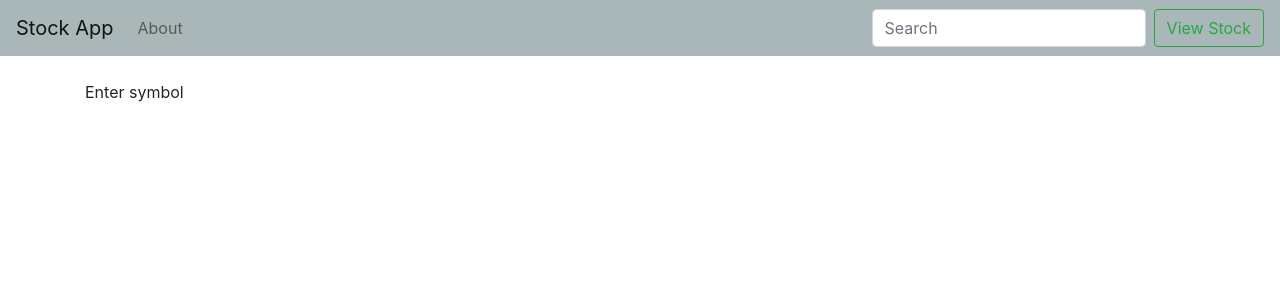
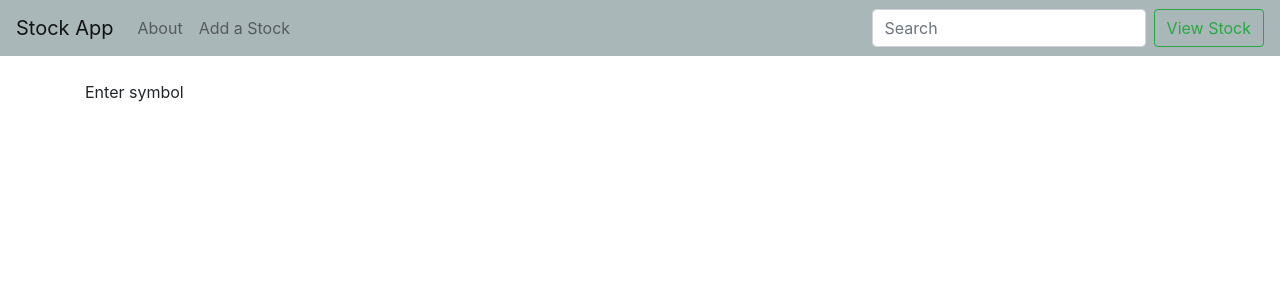
Before and after one commit to kayladuffy/stockapp, a Django app: page / in a window 1280 px wide. Shown: the top 300 px of the page. Run offline with Django 3.2, Linux system fonts and the light colour scheme; some libraries are stand-ins or nearby versions.

Commit message:
Added new menu item

```diff
--- /dev/null
+++ b/stockapp/stockview/templates/add_stock.html
@@ -0,0 +1,6 @@
+{% extends 'base.html' %}
+{% block content %}
+
+<h1>Add a Stock</h1>
+
+{% endblock %}
--- a/stockapp/stockview/templates/base.html
+++ b/stockapp/stockview/templates/base.html
@@ -22,6 +22,9 @@
             <li class="nav-item">
               <a class="nav-link" href="{% url 'about' %}">About</a>
             </li>
+            <li class="nav-item">
+                <a class="nav-link" href="{% url 'add_stock' %}">Add a Stock</a>
+              </li>
           </ul>
           <form action="{% url 'home' %}" class="form-inline my-2 my-lg-0" method="POST">
               {% csrf_token %}
--- a/stockapp/stockview/urls.py
+++ b/stockapp/stockview/urls.py
@@ -4,4 +4,5 @@ from . import views
 urlpatterns = [
     path('', views.home, name="home"),
     path('about.html', views.about, name="about"),
+    path('add_stock.html', views.add_stock, name="add_stock"),
 ]
--- a/stockapp/stockview/views.py
+++ b/stockapp/stockview/views.py
@@ -20,3 +20,6 @@ def home(request):
 
 def about(request):
     return render(request, 'about.html', {})
+
+def add_stock(request):
+    return render(request, 'add_stock.html', {})
```
